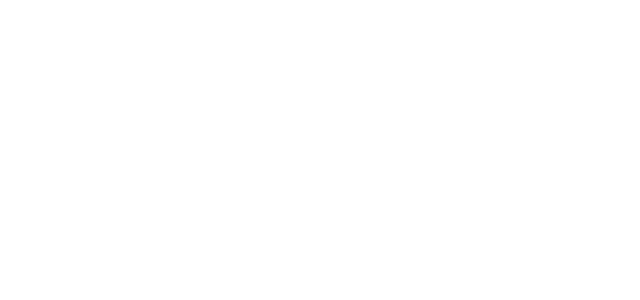
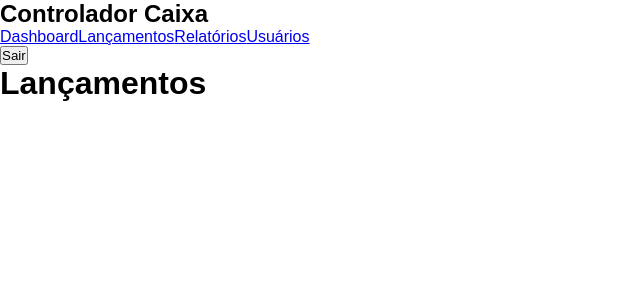
Before and after one commit to LuixG-BR/Controlador-de-Caixa, a React app in the folder frontend/: page /lancamentos in a window 1280 px wide. Before the commit this address had no page. Shown: the top 300 px of the page, without its empty margins (0-640 px from the left). Built offline with nearby package versions, Linux system fonts and the light colour scheme; sample sign-in values are in the browser's storage; the HTML template or start-up script is replaced by a standard one.

Commit message:
feat: Layout inicial

```diff
--- a/frontend/src/App.jsx
+++ b/frontend/src/App.jsx
@@ -1,7 +1,13 @@
 import { BrowserRouter, Routes, Route } from "react-router-dom";
 
+import Layout from "./components/Layout";
+
+import Lancamentos from "./pages/Lancamentos";
+import Relatorios from "./pages/Relatorios";
+import Usuarios from "./pages/Usuarios";
 import Login from "./pages/Login";
 import Dashboard from "./pages/Dashboard";
+
 import ProtectedRoute from "./routes/ProtectedRoute";
 
 
@@ -18,13 +24,33 @@
         />
 
         <Route
-          path="/dashboard"
           element={
             <ProtectedRoute>
-              <Dashboard />
+              <Layout />
             </ProtectedRoute>
           }
-        />
+        >
+
+          <Route
+            path="/dashboard"
+            element={<Dashboard />}
+          />
+
+          <Route
+            path="/lancamentos"
+            element={<Lancamentos />}
+          />
+
+          <Route
+            path="/relatorios"
+            element={<Relatorios />}
+          />
+
+          <Route
+            path="/usuarios"
+            element={<Usuarios />}
+          />
+        </Route>
 
       </Routes>
     </BrowserRouter>
--- /dev/null
+++ b/frontend/src/components/Layout.jsx
@@ -0,0 +1,20 @@
+import { Outlet } from "react-router-dom";
+
+import Sidebar from "./Sidebar";
+
+
+function Layout(){
+
+    return (
+
+        <div>
+            <Sidebar />
+
+            <main>
+                <Outlet />
+            </main>
+        </div>
+
+    )
+}
+export default Layout;
--- /dev/null
+++ b/frontend/src/components/Sidebar.jsx
@@ -0,0 +1,40 @@
+import { Link } from "react-router-dom";
+import { useAuth } from "../auth/AuthContext";
+
+
+function Sidebar(){
+
+    const { logout } = useAuth();
+
+
+    return (
+        <aside>
+            <h2>Controlador Caixa</h2>
+
+            <nav>
+                <Link to="/dashboard">
+                    Dashboard
+                </Link>
+
+                <Link to="/lancamentos">
+                    Lançamentos
+                </Link>
+
+                <Link to="/relatorios">
+                    Relatórios
+                </Link>
+
+                <Link to="/usuarios">
+                    Usuários
+                </Link>
+            </nav>
+
+            <button onClick={logout}>
+                Sair
+            </button>
+
+        </aside>
+    )
+}
+
+export default Sidebar;
--- /dev/null
+++ b/frontend/src/pages/Lancamentos.jsx
@@ -0,0 +1,10 @@
+function Lancamentos(){
+
+    return(
+        <h1>
+            Lançamentos
+        </h1>
+    )
+}
+
+export default Lancamentos;
--- /dev/null
+++ b/frontend/src/pages/Relatorios.jsx
@@ -0,0 +1,11 @@
+function Relatorios(){
+
+    return(
+        <h1>
+            Relatorios
+        </h1>
+    )
+
+}
+
+export default Relatorios;
--- /dev/null
+++ b/frontend/src/pages/Usuarios.jsx
@@ -0,0 +1,11 @@
+function Usuarios(){
+
+    return(
+        <h1>
+            Usuários
+        </h1>
+    )
+
+}
+
+export default Usuarios;
```
